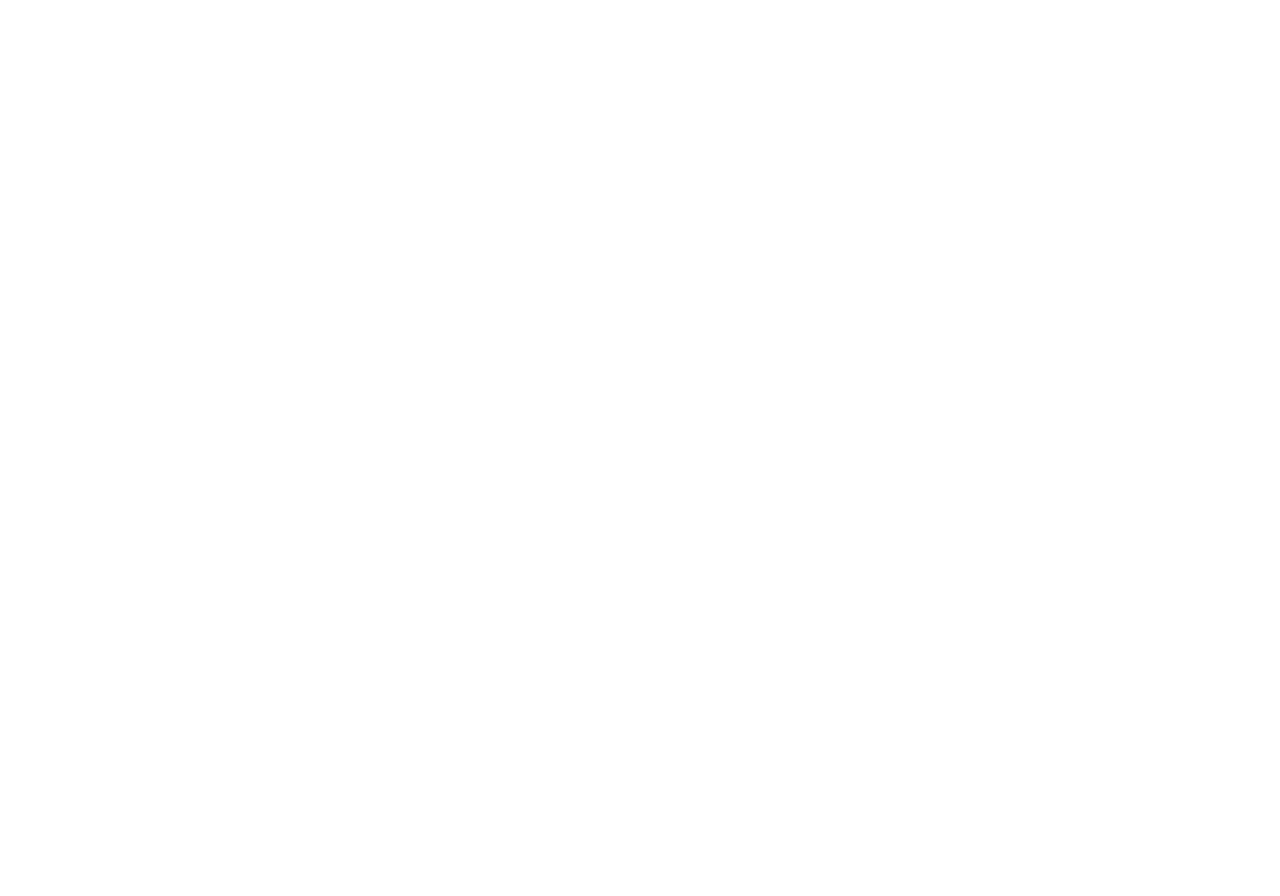
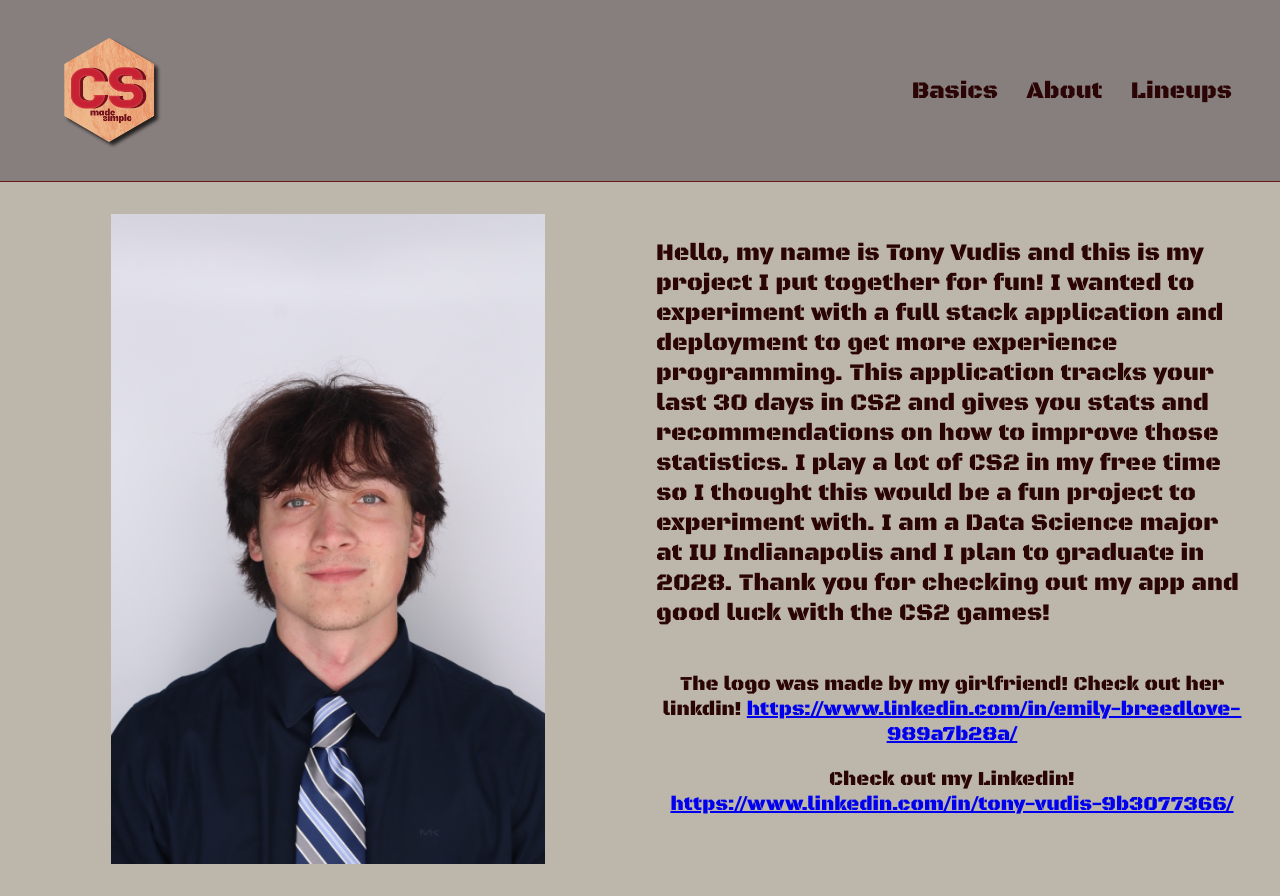
Before and after one commit to TonyVudis/CStrack, a Flask app: page /About in a window 1280 px wide. Before the commit the page is empty. Before the commit the page ends 800 px from the top, so only its background shows below. Run offline with Flask 3, Linux system fonts and the light colour scheme; some libraries are stand-ins or nearby versions.

Commit message:
Aboutpagesetup

```diff
--- a/templates/About.html
+++ b/templates/About.html
@@ -0,0 +1,139 @@
+
+<!DOCTYPE html>
+<html>
+<head>
+    <title>About Page</title>
+    <style>
+
+        @import url('https://fonts.googleapis.com/css2?family=Black+Ops+One&display=swap');
+
+        .black-ops-one-regular {
+        font-family: "Black Ops One", system-ui;
+        font-weight: 400;
+        font-style: normal;
+        }
+
+        body {
+            font-family: "Black Ops One";
+            margin: 0;
+            background-color: #BDB7AB;
+            color: #2b0505;
+        }
+
+        header {
+            display: flex;
+            justify-content: space-between;
+            align-items: center;
+            padding: 0.5rem 3rem;
+            background-color: #877F7D;
+            border-bottom: 0.5px solid #6b1a1a;
+        }
+
+        header nav a {
+            margin-left: 1.5rem;
+            font-size: 1.5rem;
+            text-decoration: none;
+            color: #2b0505;
+        }
+
+        .layout {
+            display: flex;
+            padding: 2rem;
+            gap: 2rem;
+        }
+
+        .Picture-of-me {
+            flex: 1;
+            display: flex;
+            flex-direction: column;
+            align-items: center;
+            justify-content: center;
+            text-align: center;
+            font-size: 2.5rem;
+        }
+
+        .info {
+            flex: 1;
+            display: flex;
+            flex-direction: column;
+            align-items: center;
+            font-size: 1.5rem;
+        }
+
+        .Linkdin {
+            bottom: 1.5rem;
+            left: 1.5rem;
+            text-align: center;
+            font-size: 1.25rem;
+        }
+    </style>
+</head>
+<body>
+
+    <header>
+        <a href="{{ url_for('home') }}">
+            <img src="{{ url_for('static', filename='logo.png') }}" alt="Logo" height="160">
+        </a>
+        <nav>
+            <a href="{{ url_for('Basics') }}">Basics</a>
+            <a href="{{ url_for('About') }}">About</a>
+            <a href="{{ url_for('Lineups') }}">Lineups</a>
+        </nav>
+    </header>
+
+    <div class="layout">
+        <div class="Picture-of-me ">
+                <img src="static/Tony.JPG" alt="Tony V" height ="650">
+        </div>
+
+        <div class="info">
+            <p>Hello, my name is Tony Vudis and this is my project I put together for fun! I wanted to experiment with a full stack application and deployment to get more experience programming.
+                This application tracks your last 30 days in CS2 and gives you stats and recommendations on how to improve those statistics. I play a lot of CS2 in my free time so I thought this would be a fun
+                project to experiment with. I am a Data Science major at IU Indianapolis and I plan to graduate in 2028. Thank you for checking out my app and good luck with the CS2 games!
+            </p>
+            <div class = "Linkdin">
+                <p>The logo was made by my girlfriend! Check out her linkdin! <a href="https://www.linkedin.com/in/emily-breedlove-989a7b28a/">https://www.linkedin.com/in/emily-breedlove-989a7b28a/</a></p>
+                <p>Check out my Linkedin! <a href="https://www.linkedin.com/in/tony-vudis-9b3077366/">https://www.linkedin.com/in/tony-vudis-9b3077366/</a></p>
+            </div>
+
+        </div>
+    </div>
+
+
+
+
+
+
+
+
+
+    <script src="https://unpkg.com/aos@2.3.1/dist/aos.js"></script>
+    <script>
+        AOS.init({
+            duration: 800,
+            once: true
+        });
+    </script>
+
+    <script>
+    let lastScroll = 0;
+    const header = document.querySelector('header');
+
+    window.addEventListener('scroll', () => {
+        const currentScroll = window.scrollY;
+
+        if (currentScroll > lastScroll && currentScroll > 80) {
+            // Scrolling down - hide header
+            header.style.transform = 'translateY(-100%)';
+            header.style.transition = 'transform 0.3s ease';
+        } else {
+            // Scrolling up - show header
+            header.style.transform = 'translateY(0)';
+            header.style.transition = 'transform 0.3s ease';
+        }
+
+        lastScroll = currentScroll;
+    });
+    </script>
+
+</body>
--- a/templates/analysis.html
+++ b/templates/analysis.html
@@ -126,6 +126,7 @@
         </div>
 
         <div class="stats">
+            <p style = "font-size: 24px">Past 30 Days: </p>
             {% for stat in stats %}
             <details class="stat-row {{ stat.color }}">
                 <summary>{{ stat.name }}: {{ stat.label }}</summary>
```
Also changed, not shown: static/Tony.JPG (added).
